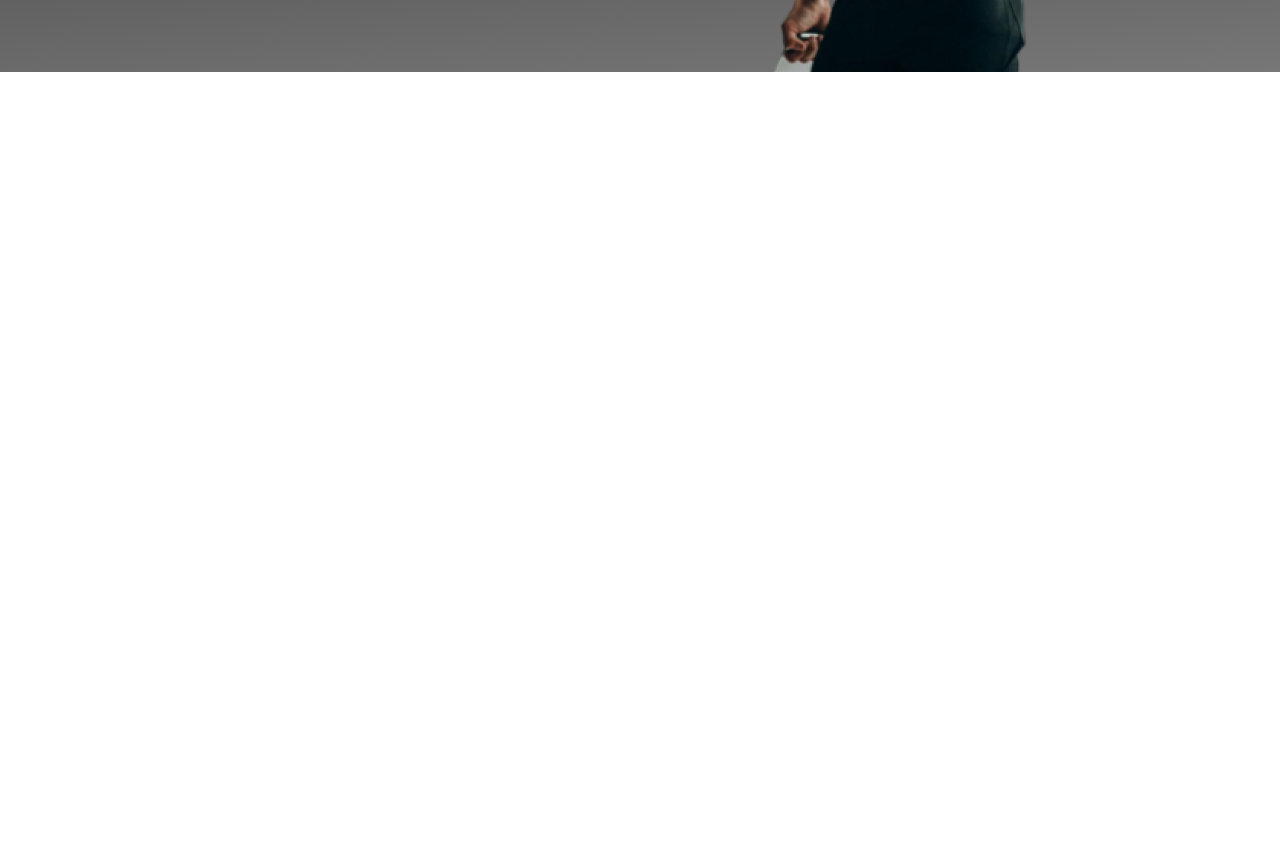
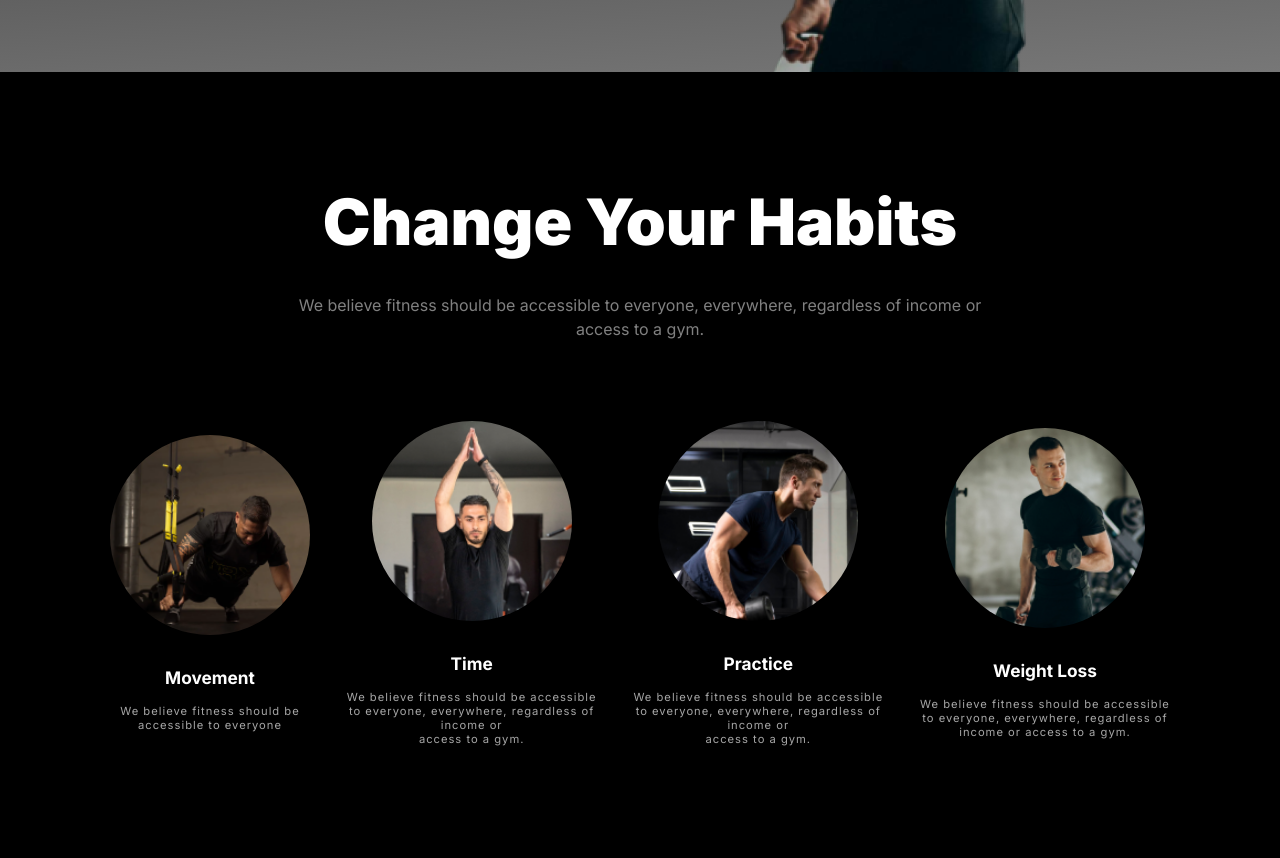
Before and after one commit to Nafees37/exercise-css-responsive-website, a plain HTML site: page index.html in a window 1280 px wide. Shown: the part 596-1454 px from the top of the page. Before the commit the page ends 800 px from the top, so only its background shows below. Drawn offline with Linux system fonts and the light colour scheme; a web font is replaced by a local one.

Commit message:
Change Your Habits

```diff
--- a/index.html
+++ b/index.html
@@ -12,9 +12,7 @@
 </head>
 
 <body class="inter-fontFamily">
-  <div class="comtainer container-header">
-
-
+  <div class="container container-header">
     <div class="row">
       <header>
         <div class="header">
@@ -50,22 +48,62 @@
               <p class="five">500+</p>
               <p class="Videos">Free Workout Videos</p>
             </div>
-
             <div class="img">
               <img src="./images/Images 2.png" alt="Images 2.png">
             </div>
-
             <div class="bottom-tool">
-
-                <p class="three">350+</p>
-                <p class="tutorial">Video tutorial</p>
-
+              <p class="three">350+</p>
+              <p class="tutorial">Video tutorial</p>
             </div>
-
           </div>
         </section>
       </header>
     </div>
+  </div>
+
+  <div class="container">
+    <div class="row">
+      <main>
+        <h1 class="change_h1">Change Your Habits</h1>
+        <p class="change-p1">We believe fitness should be accessible to everyone, everywhere, regardless of income or
+          <br> access to a gym.</p>
+
+        <section class="change_section">
+          <div class="change_img_box">
+            <div class="img_change">
+              <img src="./images/image 3.png" alt="">
+            </div>
+            <h5 class="h5">Movement</h5>
+            <p class="change_p1">We believe fitness should be <br> accessible to everyone</p>
+          </div>
+          <div class="change_img_box">
+            <div class="img_change">
+              <img src="./images/image 2.png" alt="">
+            </div>
+            <h5 class="h5">Time</h5>
+            <p class="change_p1">We believe fitness should be accessible to everyone, everywhere, regardless of income or
+              <br> access to a gym.</p>
+          </div>
+          <div class="change_img_box">
+            <div class="img_change">
+              <img src="./images/image 4.png" alt="">
+            </div>
+            <h5 class="h5">Practice</h5>
+            <p class="change_p1">We believe fitness should be accessible to everyone, everywhere, regardless of income or
+              <br> access to a gym.</p>
+          </div>
+          <div class="change_img_box">
+            <div class="img_change">
+              <img src="./images/image 5.png" alt="">
+            </div>
+            <h5 class="h5">Weight Loss</h5>
+            <p class="change_p1">We believe fitness should be accessible to everyone, everywhere, regardless of income or access to a gym.</p>
+          </div>
+        </section>
+      </main>
+    </div>
+
+  </div>
 
 
 
@@ -90,9 +128,6 @@
 
 
 
-
-  </div>
-
 </body>
 
 </html>
--- a/style/style.css
+++ b/style/style.css
@@ -17,10 +17,11 @@
   list-style: none;
 }
 
-.comtainer {
+.container {
   background: black;
   max-width: 1440px;
   color: white;
+  height: auto
 }
 
 /* share css code */
@@ -86,13 +87,13 @@
   border-radius: 46px;
 }
 
-.section_1{
+.section_1 {
   display: flex;
   align-items: center;
   justify-content: center;
 }
 
-.header_h1{
+.header_h1, .change_h1 {
   width: 520px;
   height: 282px;
   font-size: 4rem;
@@ -100,27 +101,27 @@ font-weight: 900;
   line-height: 120%;
 }
 
-.shape{
+.shape {
   font-family: "Playwrite CU", cursive;
   font-weight: 200;
 }
 
-.header_p1{
+.header_p1, .change-p1 {
   color: rgba(255, 255, 255, 0.5);
   font-size: 1rem;
   font-weight: 400;
   line-height: 24px;
 }
 
-.col-3{
+.col-3 {
   width: 600px;
 }
 
-.header-btn{
+.header-btn {
   margin-top: 1rem;
 }
 
-.btn-header{
+.btn-header {
   box-sizing: border-box;
   border: 1px solid rgb(255, 255, 255);
   border-radius: 42px;
@@ -132,14 +133,17 @@ margin-left: 1rem;
 .col-4 {
   position: relative;
 }
-.col-4{
+
+.col-4 {
   position: relative;
 }
-.col-4 .img{
+
+.col-4 .img {
   width: 349px;
   height: 580px;
 }
-.col-4 .img img{
+
+.col-4 .img img {
   width: 100%;
   height: auto;
 }
@@ -157,11 +161,13 @@ height: 580px;
   padding: 15px;
 }
 
-.five, .three{
+.five,
+.three {
   font-size: 25px;
 }
 
-.top-tool .Videos, .tutorial {
+.top-tool .Videos,
+.tutorial, .change_p1 {
   font-size: 0.5rem;
   margin-top: 5px;
 
@@ -171,7 +177,7 @@ font-weight: 400;
   letter-spacing: 1px;
 }
 
-.bottom-tool{
+.bottom-tool {
   position: absolute;
   bottom: 75px;
   right: 250px;
@@ -183,3 +189,56 @@ letter-spacing: 1px;
   background: rgba(255, 255, 255, 0.1);
   padding: 15px;
 }
+
+.change_img_box{
+  max-width: 250px;
+}
+
+.img_change{
+  width: 200px;
+  height: 200px;
+  margin: 0 auto;
+
+}
+
+.img_change img{
+  width: 100%;
+  height: 100%;
+  border-radius: 100%;
+}
+
+.change_h1, .change-p1{
+  width: 100%;
+  text-align: center;
+  height: auto;
+}
+
+.change_h1{
+  padding-top: 7rem;
+}
+
+.change-p1{
+  margin-top: 2rem;
+  margin-bottom: 5rem;
+}
+
+.h5 {
+  margin-top: 2rem;
+  font-size: 1.08rem;
+}
+
+.change_p1 {
+  margin-top: 1rem;
+  font-size: 0.7rem;
+}
+
+.h5, .change_p1{
+  text-align: center;
+}
+
+.change_section{
+  display: flex;
+  align-items: center;
+  justify-content: space-between;
+  padding-bottom: 7rem;
+}
```
Lines whose indentation alone changed are shown as unchanged.
